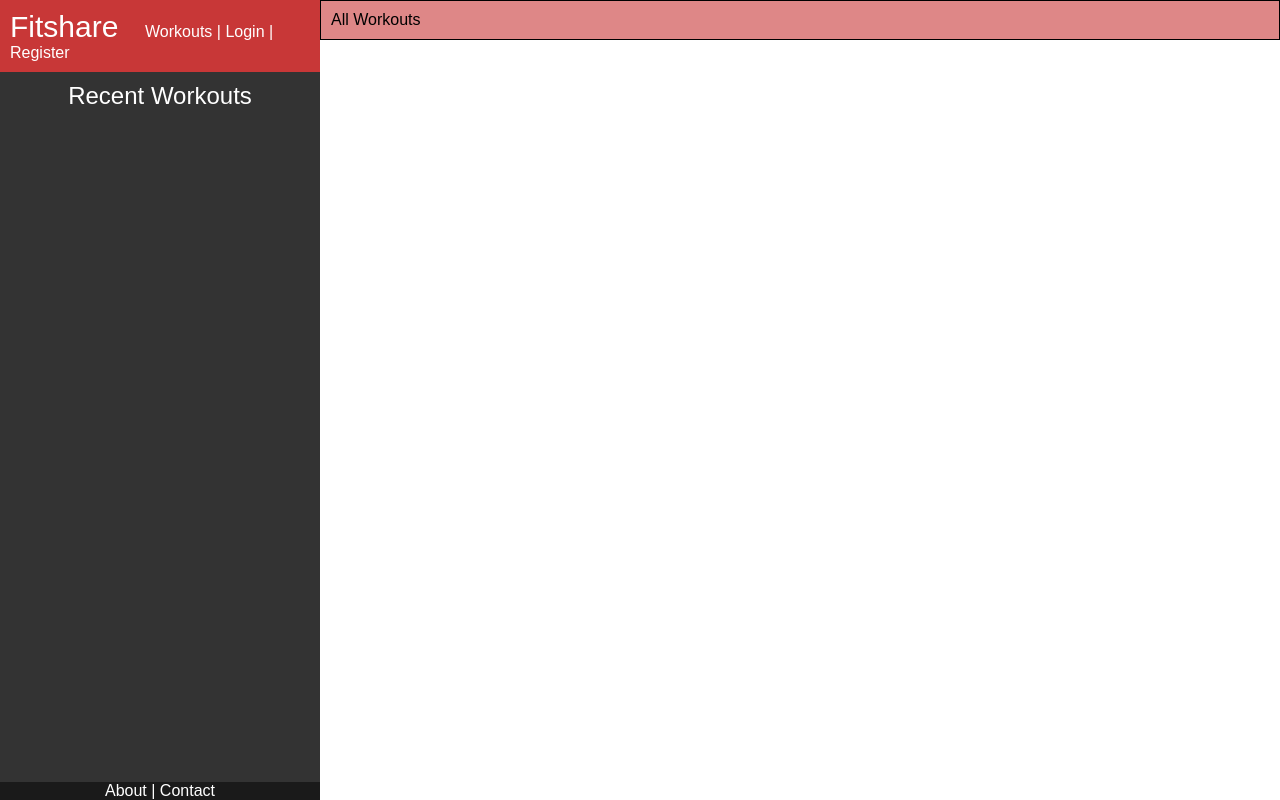
After one commit to normundy/fitshare, a Django app: page /fitshare/workouts/ in a window 1280 px wide. The commit adds this page. Run offline with Django 3.2, Linux system fonts and the light colour scheme; data that the repository does not hold is empty.

Commit message:
all workouts page

```diff
--- a/fitshare/static/fitshare/style.css
+++ b/fitshare/static/fitshare/style.css
@@ -192,3 +192,36 @@ html, body {
   border-style: solid;
   border-color: black;
   border-width: thin;
+}
+
+.workouts_all {
+  flex: 75%;
+  height: 100%;
+  background: white;
+}
+
+.workouts_all_header {
+  background-color: #de8787;
+
+  padding-top: 10px;
+  padding-right: 10px;
+  padding-bottom: 10px;
+  padding-left: 10px;
+
+  border-style: solid;
+  border-color: black;
+  border-width: thin;
+}
+
+.workouts_all_row {
+  background-color: #f4d7d7;
+
+  padding-top: 10px;
+  padding-right: 10px;
+  padding-bottom: 10px;
+  padding-left: 10px;
+
+  border-style: solid;
+  border-color: black;
+  border-width: thin;
+}
--- /dev/null
+++ b/fitshare/templates/fitshare/workouts.html
@@ -0,0 +1,41 @@
+<!DOCTYPE html>
+<html>
+  <head>
+    {% load static %}
+    <meta name="viewport" content="width=device-width, initial-scale=1">
+    <link rel="stylesheet" type="text/css" href="{% static 'fitshare/style.css' %}">
+  </head>
+  <body>
+    <div class="row">
+      <div class="column1">
+        <div class="navigation">
+          <span class="fitshare"><a href="/fitshare/">Fitshare</a></span>
+          &nbsp;&nbsp;&nbsp;&nbsp;
+          <span><a href="/workouts/">Workouts</a> | <a href="/login/">Login</a> | <a href="/register/">Register</a></span>
+        </div>
+        <div class="recent_workouts">
+          Recent Workouts
+        </div>
+        {% for workout in recent_workouts %}
+        <div class="workout">
+          <a href="/fitshare/view_workout/{{ workout.id }}">- {{ workout.name }}</a>
+        </div>
+        {% endfor %}
+        <div class="footer">
+          <span><a href="/about/">About</a> | <a href="/contact/">Contact</a></span>
+        </div>
+      </div>
+      <div class="workouts_all">
+        <div class="workouts_all_header">
+          <span>All Workouts</span>
+        </div>
+        {% for workout in workouts %}
+        <div class="workouts_all_row">
+          <span>Guest</span>
+          <span>{{ workout.name }}</span>
+          <span>{{ workout.type }}</span>
+        </div>
+        {% endfor %}
+      </div>
+  </body>
+</html>
--- a/fitshare/urls.py
+++ b/fitshare/urls.py
@@ -6,5 +6,6 @@ app_name = 'fitshare'
 urlpatterns = [
     path('', views.index, name='index'),
     path('create_workout/', views.create_workout, name='create_workout'),
+    path('workouts/', views.workouts, name='workouts'),
     path('view_workout/<int:workout_id>/', views.view_workout, name='view_workout'),
 ]
--- a/fitshare/views.py
+++ b/fitshare/views.py
@@ -76,6 +76,19 @@ def view_workout(request, workout_id):
 
     return render(request, 'fitshare/view_workout.html', context=ctx)
 
+def workouts(request):
+    workouts = Workout.objects.all()
+
+    # Get the 10 most recent workouts
+    recent_workouts = Workout.objects.order_by('-updated_date')[:10]
+
+    ctx = {
+        'workouts': workouts,
+        'recent_workouts': recent_workouts,
+    }
+
+    return render(request, 'fitshare/workouts.html', context=ctx)
+
 def create_workout_tuple(workout_name, workout_type, workout_useralias):
     workout_created_date = timezone.now()
     workout_updated_date = timezone.now()
```
